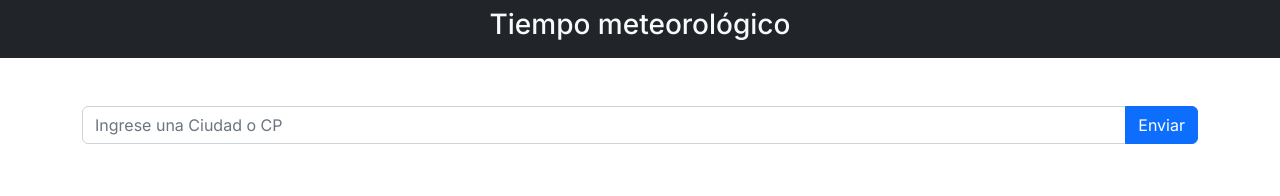
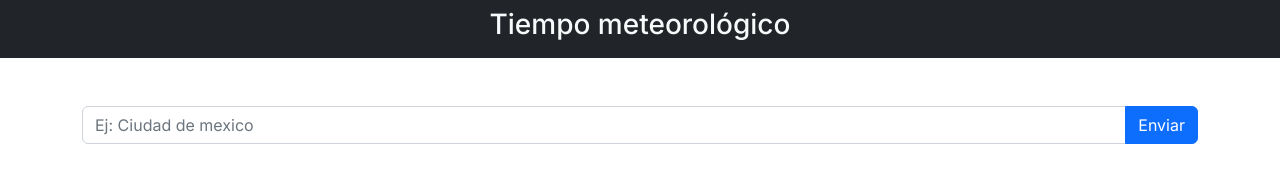
Before and after one commit to tcmatias93/app-clima, a Next.js app in the folder app-clima-matias-torres/: page / in a window 1280 px wide. Shown: the top 196 px of the page. Built offline with nearby package versions, Linux system fonts and the light colour scheme.

Commit message:
Input con estilos

```diff
--- a/app-clima-matias-torres/components/InputCiudad.js
+++ b/app-clima-matias-torres/components/InputCiudad.js
@@ -24,7 +24,7 @@ const InputCiudad = ({ handleSubmit, city, setCity, error, setError }) => {
               value={city}
               onChange={handleInputChange}
               onKeyPress={handleKeyPress}
-              placeholder="Ingrese una Ciudad o CP"
+              placeholder="Ej: Ciudad de mexico "
               className="form-control"
             />
 
@@ -33,7 +33,7 @@ const InputCiudad = ({ handleSubmit, city, setCity, error, setError }) => {
             </button>
           </div>
         </form>
-        {error && <div style={{ color: "red" }}>{error}</div>}
+        {error && <h4 className="text-danger">{error}</h4>}
       </div>
     </>
   );
```
